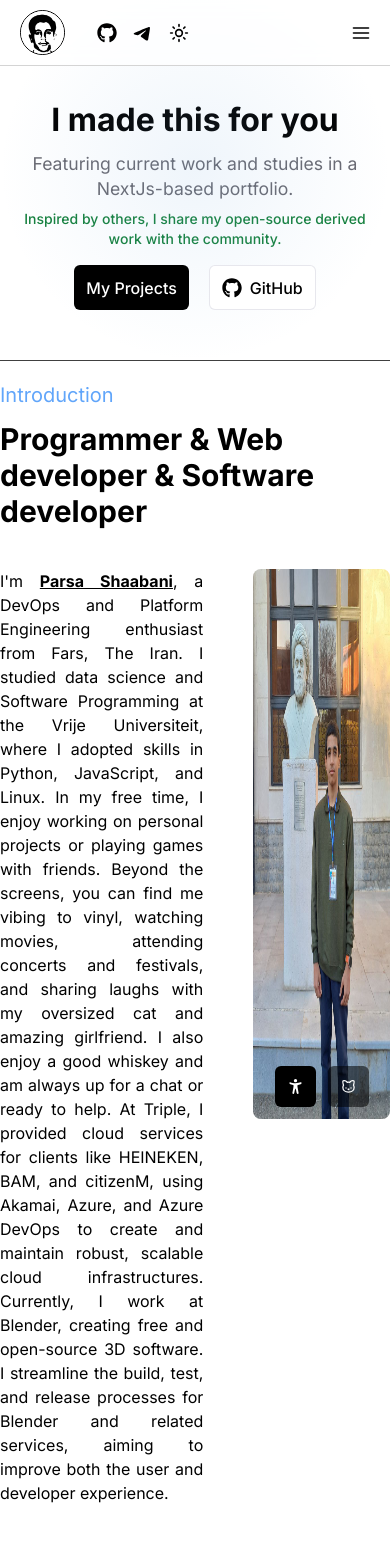
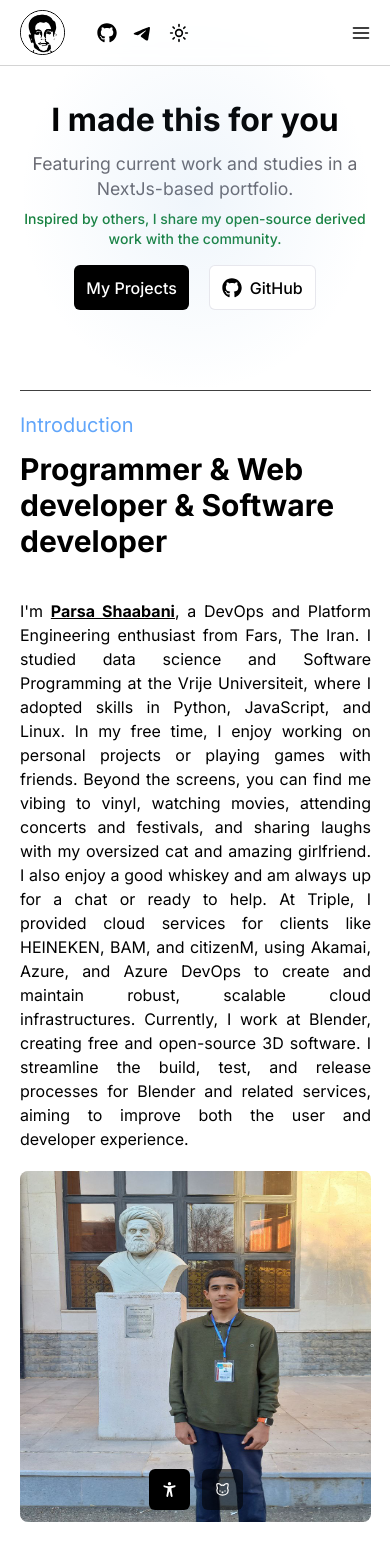
Before and after one commit to ParsaProg/portfolio, a Next.js app: page / in a window 390 px wide. Shown: the top 1559 px of the page. Built offline with nearby package versions, Linux system fonts and the light colour scheme.

Commit message:
home page responsive complete

```diff
--- a/app/page.tsx
+++ b/app/page.tsx
@@ -10,6 +10,7 @@
 import { usePathname } from "next/navigation";
 import CatImage from "../public/IMG_20241227_163947.jpg";
 import ParsaShaabaniImage from "../public/photo_2025-02-17_21-51-13.jpg";
+import "../styles/homepage_res.css";
 
 export default function Home() {
   const [imageIndex, setImageIndex] = useState(0);
@@ -42,7 +43,11 @@
         <h1 className="z-50 font-bold lg:text-[3rem] md:text-[2.5rem] text-[2rem] text-center leading-[40px]">
           I made this for you
         </h1>
-        <h2 className={`z-50 mt-3 font-[400] md:text-[1.2rem] text-[1.1rem] text-xl text-center ${theme === "dark"? "text-[#c1c1cd]" : "text-[#696971]"}`}>
+        <h2
+          className={`z-50 mt-3 font-[400] md:text-[1.2rem] text-[1.1rem] text-xl text-center ${
+            theme === "dark" ? "text-[#c1c1cd]" : "text-[#696971]"
+          }`}
+        >
           Featuring current work and studies in a NextJs-based portfolio.
         </h2>
         <p
@@ -55,28 +60,40 @@
         </p>
         <div className="z-50 flex items-center justify-center gap-x-5">
           <Link href={"/projects"} className="z-50">
-            <button className={`z-50 cursor-pointer  transition-all duration-100 ${theme === "dark"? "bg-white text-black hover:bg-neutral-200": "bg-black text-white hover:bg-neutral-800"} px-3 h-[45px] mt-4 rounded-md text-md font-[500] text-center`}>
+            <button
+              className={`z-50 cursor-pointer  transition-all duration-100 ${
+                theme === "dark"
+                  ? "bg-white text-black hover:bg-neutral-200"
+                  : "bg-black text-white hover:bg-neutral-800"
+              } px-3 h-[45px] mt-4 rounded-md text-md font-[500] text-center`}
+            >
               My Projects
             </button>
           </Link>
           <a
             href="https://github.com/ParsaProg"
             target="_blank"
-            className={`z-50 cursor-pointer  border-[1.5px] ${theme === "dark"? "border-[#27272a] hover:bg-[#27272A]": "border-[#babacc58] hover:bg-[#27272a2d]"} transition-all duration-200 ${theme === "dark"? "bg-black": "bg-white"} px-3 h-[45px] mt-4 rounded-md text-md font-[500] text-center flex items-center justify-center gap-x-2`}
+            className={`z-50 cursor-pointer  border-[1.5px] ${
+              theme === "dark"
+                ? "border-[#27272a] hover:bg-[#27272A]"
+                : "border-[#babacc58] hover:bg-[#27272a2d]"
+            } transition-all duration-200 ${
+              theme === "dark" ? "bg-black" : "bg-white"
+            } px-3 h-[45px] mt-4 rounded-md text-md font-[500] text-center flex items-center justify-center gap-x-2`}
           >
             <FaGithub size={20} />
             GitHub
           </a>
         </div>
       </section>
-      <section className="z-20 border-t-[1px] relative border-t-neutral-700 md:mt-[150px] mt-[50px] w-full max-w-[1100px] m-auto">
+      <section className="z-20 main-info-section border-t-[1px] relative border-t-neutral-700 md:mt-[150px] mt-[50px]">
         <div className="absolute left-0 top-0 h-96 w-full -translate-y-full [background-image:radial-gradient(closest-side,rgba(123,175,224,0.12)_0%,transparent_100%)]"></div>
         <h5 className="text-[#60a5fa] text-xl mt-5">Introduction</h5>
         <h1 className="font-bold text-3xl mt-3">
           Programmer & Web developer & Software developer
         </h1>
-        <section className=" w-full flex items-start justify-start gap-x-[50px] mt-10 text-justify">
-          <p>
+        <section className=" w-full my-info-section flex items-start justify-start gap-x-[50px] mt-10 text-justify">
+          <p className="mb-5">
             I&apos;m{" "}
             <strong className="font-bold underline cursor-pointer">
               Parsa Shaabani
@@ -99,8 +116,8 @@
           </p>
           <div
             className={`transition-all duration-200 relative ${
-              imageIndex === 0 ? "w-[300rem]" : "w-[800rem]"
-            } h-[550px] rounded-lg`}
+              imageIndex === 0 ? "image-index-0" : "image-index-1"
+            } rounded-lg`}
           >
             <AnimatePresence>
               {imageIndex === 0 && (
@@ -112,7 +129,7 @@
                     transition: { duration: 0.3, ease: "easeInOut" },
                   }}
                   transition={{ duration: 0.3, ease: "easeInOut" }}
-                  className="absolute w-full h-[550px] rounded-lg"
+                  className="absolute w-full main-image-index-0 rounded-lg"
                   alt="parsashaabani"
                   src={ParsaShaabaniImage.src}
                 />
@@ -129,7 +146,7 @@
                     transition: { duration: 0.3, ease: "easeInOut" },
                   }}
                   transition={{ duration: 0.3, ease: "easeInOut" }}
-                  className="absolute w-full h-[550px] rounded-lg"
+                  className="absolute w-full main-image-index-1 rounded-lg"
                   alt="cat"
                   src={CatImage.src}
                 />
--- /dev/null
+++ b/styles/homepage_res.css
@@ -0,0 +1,57 @@
+.my-info-section {
+  flex-direction: row;
+}
+
+.image-index-0 {
+  width: 300rem;
+  height: 550px;
+}
+
+.image-index-1 {
+  height: 550px;
+  width: 800rem;
+}
+
+.main-image-index-0 {
+  height: 550px;
+}
+
+.main-image-index-1 {
+  height: 550px;
+}
+
+.main-info-section {
+  max-width: 1100px;
+  width: 100%;
+  margin: 150px auto;
+}
+
+@media (max-width: 1160px) {
+  .my-info-section {
+    flex-direction: column;
+  }
+
+  .main-info-section {
+    max-width: 90%;
+    margin: 80px auto;
+    margin-left: 20px;
+    margin-right: 20px;
+  }
+
+  .image-index-0 {
+    width: 100%;
+    height: 90vw;
+  }
+  .main-image-index-0 {
+    height: 90vw;
+  }
+
+  .main-image-index-1 {
+    height: 60vw;
+  }
+
+  .image-index-1 {
+    width: 100%;
+    height: 60vw;
+  }
+}
```
